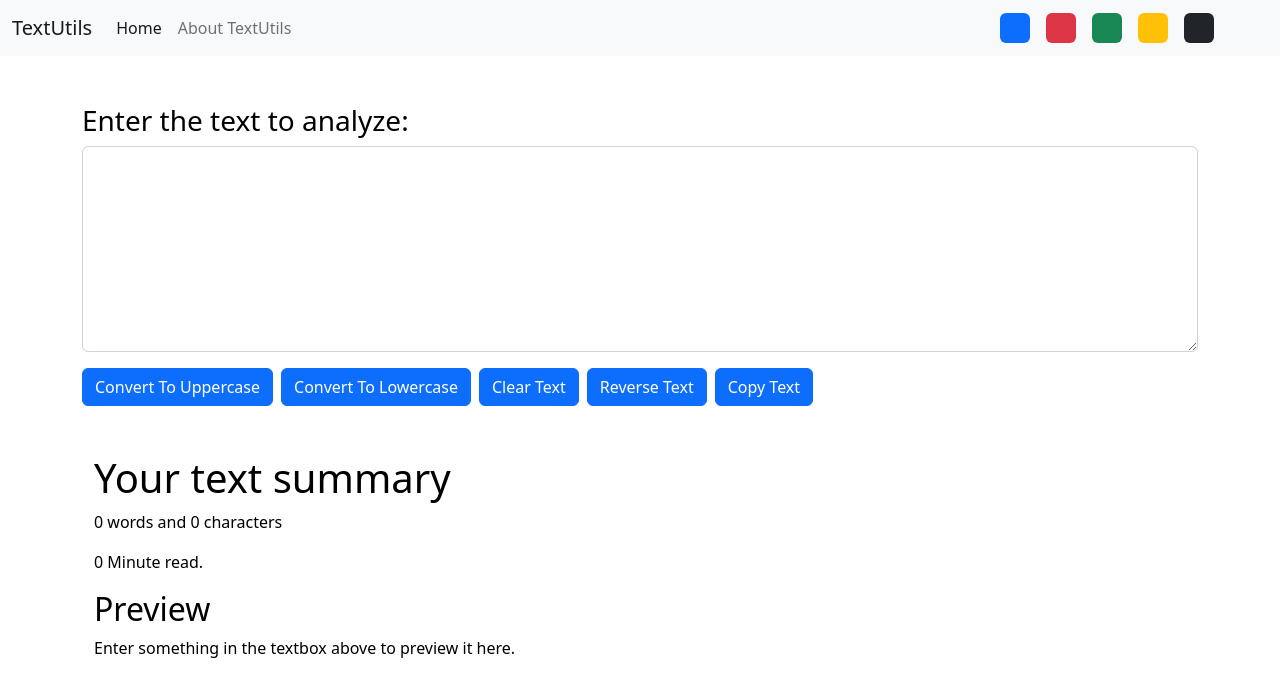
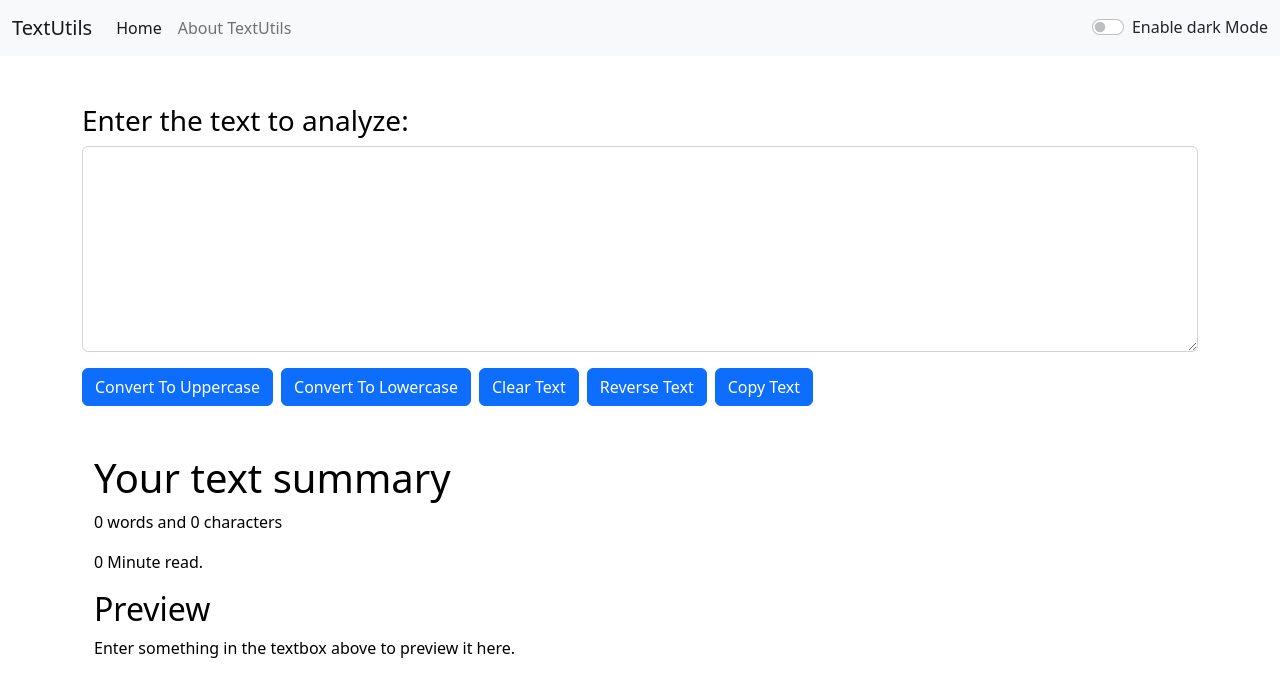
Before and after one commit to samx03/TextUtils, a React (Create React App) app: page / in a window 1280 px wide. Shown: the top 696 px of the page. Built offline with nearby package versions, Linux system fonts and the light colour scheme.

Commit message:
Improved UI

```diff
--- a/src/App.js
+++ b/src/App.js
@@ -18,30 +18,18 @@ function App() {
       setAlert(null)
     }, 2000);
   }
-  const toggleMode = (cls) => {
-    removeBodyClasses();
-    document.body.classList.add('bg-' + cls)
-    const capitalize = (word) => {
-      let lower = word.toLowerCase();
-      return lower.charAt(0).toUpperCase() + lower.slice(1);
-    }
+  const toggleMode = () => {
     if (mode === 'light') {
       setMode('dark')
-      showAlert(capitalize(cls) + " mode has been enabled", "success")
-      document.title = "TextUtils - " + capitalize(cls) + " mode"
+      showAlert("Dark mode has been enabled", "success")
+      document.body.style.backgroundColor = '#042743';
+      document.title = "TextUtils - Dark mode"
     } else {
       setMode('light')
       showAlert("Light mode has been enabled", "success")
+      document.body.style.backgroundColor = 'white';
       document.title = "TextUtils - Light mode"
     }
-  }
-
-  const removeBodyClasses = () => {
-    document.body.classList.remove('bg-light');
-    document.body.classList.remove('bg-dark');
-    document.body.classList.remove('bg-danger');
-    document.body.classList.remove('bg-success');
-    document.body.classList.remove('bg-warning');
   }
   return (
     <>
--- a/src/components/Navbar.js
+++ b/src/components/Navbar.js
@@ -19,16 +19,10 @@ export default function Navbar(props) {
                             <a className="nav-link" href="/">{props.aboutText}</a>
                         </li>
                     </ul>
-
-                    <div className="d-flex">
-                        <div className="bg-primary rounded mx-2" onClick={() => {props.toggleMode('primary')}} style={{ height: '30px', width: '30px', cursor: 'pointer' }}></div>
-                        <div className="bg-danger rounded mx-2" onClick={() => {props.toggleMode('danger')}} style={{ height: '30px', width: '30px', cursor: 'pointer' }}></div>
-                        <div className="bg-success rounded mx-2" onClick={() => {props.toggleMode('success')}} style={{ height: '30px', width: '30px', cursor: 'pointer' }}></div>
-                        <div className="bg-warning rounded mx-2" onClick={() => {props.toggleMode('warning')}} style={{ height: '30px', width: '30px', cursor: 'pointer' }}></div>
-                        <div className="bg-dark rounded mx-2" onClick={() => {props.toggleMode('dark')}} style={{ height: '30px', width: '30px', cursor: 'pointer' }}></div>
-                        <div className="bg-light rounded mx-2" onClick={() => {props.toggleMode('light')}} style={{ height: '30px', width: '30px', cursor: 'pointer' }}></div>
+                    <div className={`form-check form-switch text-${props.mode==='light'?'dark':'light'}`}>
+                        <input className="form-check-input" onClick={props.toggleMode} type="checkbox" id="flexSwitchCheckDefault"/>
+                        <label className="form-check-label" htmlFor="flexSwitchCheckDefault">Enable {props.mode==='light'?'dark':'light'} Mode</label>
                     </div>
-
                 </div>
             </div>
         </nav>
```
